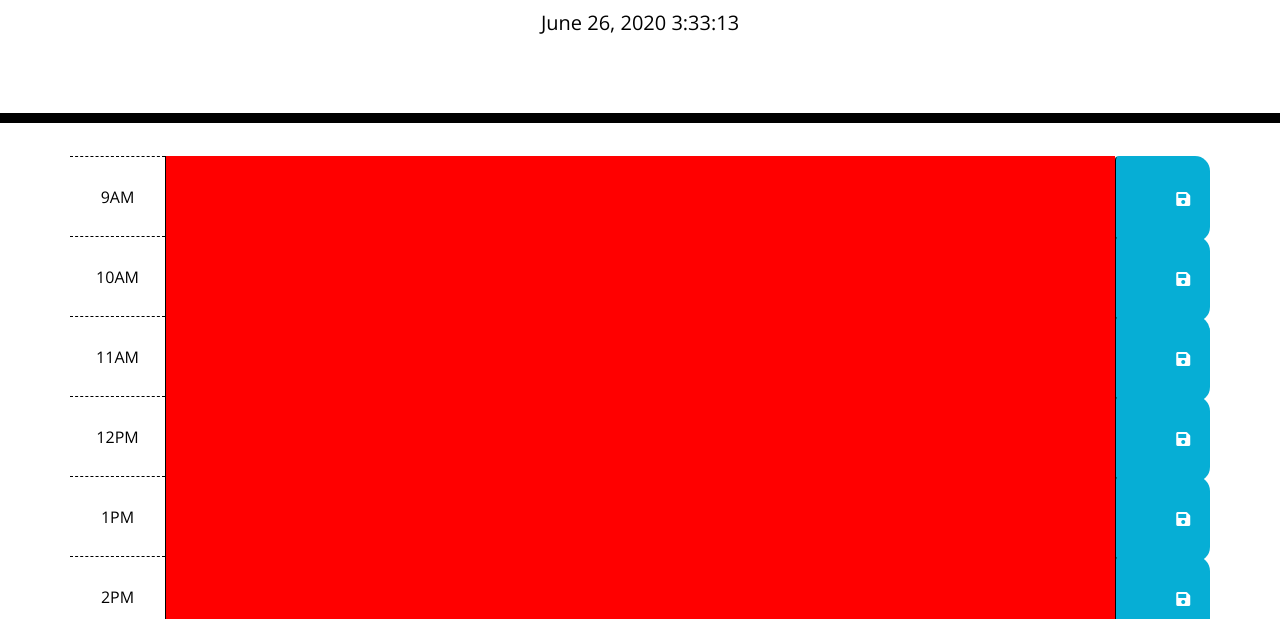
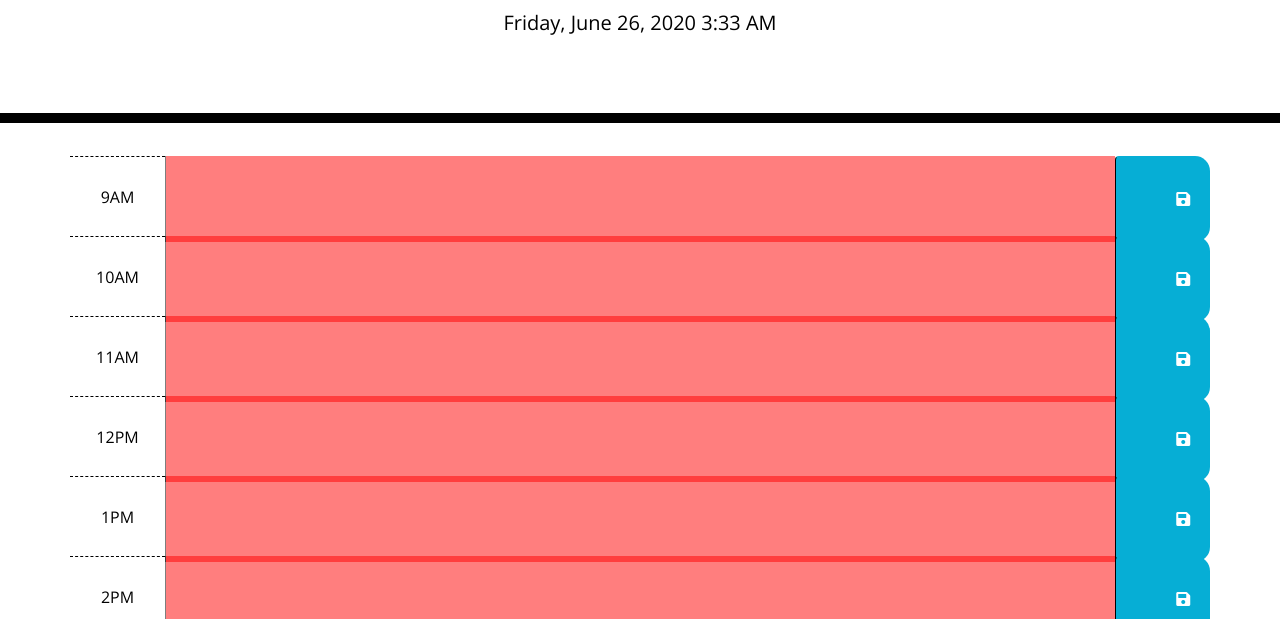
Before and after one commit to mandisareed/work-day-scheduler, a plain HTML site: page index.html in a window 1280 px wide. Shown: the part 181-800 px from the top of the page. Drawn offline with nearby package versions, Linux system fonts and the light colour scheme.

Commit message:
added css styling to text area

```diff
--- a/index.html
+++ b/index.html
@@ -38,7 +38,7 @@
         <div class="col-md-1 hour">
           9AM
         </div>
-        <textarea class="col-md-10 description" id="textarea-a"></textarea>
+        <textarea class="col-md-10 description"></textarea>
         <button id='0' class="btn saveBtn col-md-1">
           <i class="fas fa-save"></i>
         </button>
--- a/script.js
+++ b/script.js
@@ -1,16 +1,12 @@
 $(document).ready(function () {
-  var textArea = $("#textarea-a");
-  var textAreaOutput = $("text-output");
-
-  var todos = [];
 
   //Implement a function to display the current day, date, and time that updates every second
   var now = $("#currentDay");
   setInterval(function () {
-    now.text(moment().format("LL H:mm:ss"));
-  }, 1000); //end setInterval
+    now.text(moment().format("LLLL"));
+  }, 1000);
 
-  // create a function to read and retrieve tasks from local storage when the page first loads
+  // create a function to read and retrieve tasks for each time block from local storage when the page first loads
   function readLocalStorage() {
     var storedTasksString = localStorage.getItem("StoredTasks");
     var storedTasks = [
@@ -37,7 +33,8 @@ $(document).ready(function () {
     ///create a for loop to loop through the array of stored user inputs for each time block
     for (var i = 0; i < storedTasks.length; i++) {
       var storedTask = storedTasks[i];
-      $("textarea")[i].value = storedTask.task;
+      $("textarea").eq(i).val(storedTask.task);
+      //$("textarea")[i].value = storedTask.task;
       var hour = i + 9;
       var hourStart = moment().set({
         hour: hour,
@@ -46,12 +43,12 @@ $(document).ready(function () {
         millisecond: 0,
       });
       if (hour == moment().hour()) {
-        $("textarea")[i].style.backgroundColor = "green";
+        $("textarea").eq( i ).css({"background-color": "green", "opacity": "0.5"});
       }
       else if (hourStart.isAfter(moment())) {
-        $("textarea")[i].style.backgroundColor = "red";
+        $("textarea").eq( i ).css({"background-color": "red", "opacity": "0.5"});
       } else  {
-        $("textarea")[i].style.backgroundColor = "grey";
+        $("textarea").eq( i ).css({"background-color": "grey", "opacity": "0.5"});
       }
     }
   } //end displayResults() fct def
@@ -64,10 +61,10 @@ $(document).ready(function () {
     event.preventDefault();
 
     var btnIndex = event.target.id;
-    console.log("SAVED 2 9am!");
+    //console.log("SAVED 2 9am!");
     //read value of text input
-    var userInput = $("textarea")[btnIndex].value;
-    console.log("New Submission: \n", userInput);
+    var userInput = $("textarea").eq(btnIndex).val();
+    //console.log("New Submission: \n", userInput);
 
     //save input to local storage
     var storedTasks = readLocalStorage();
```
